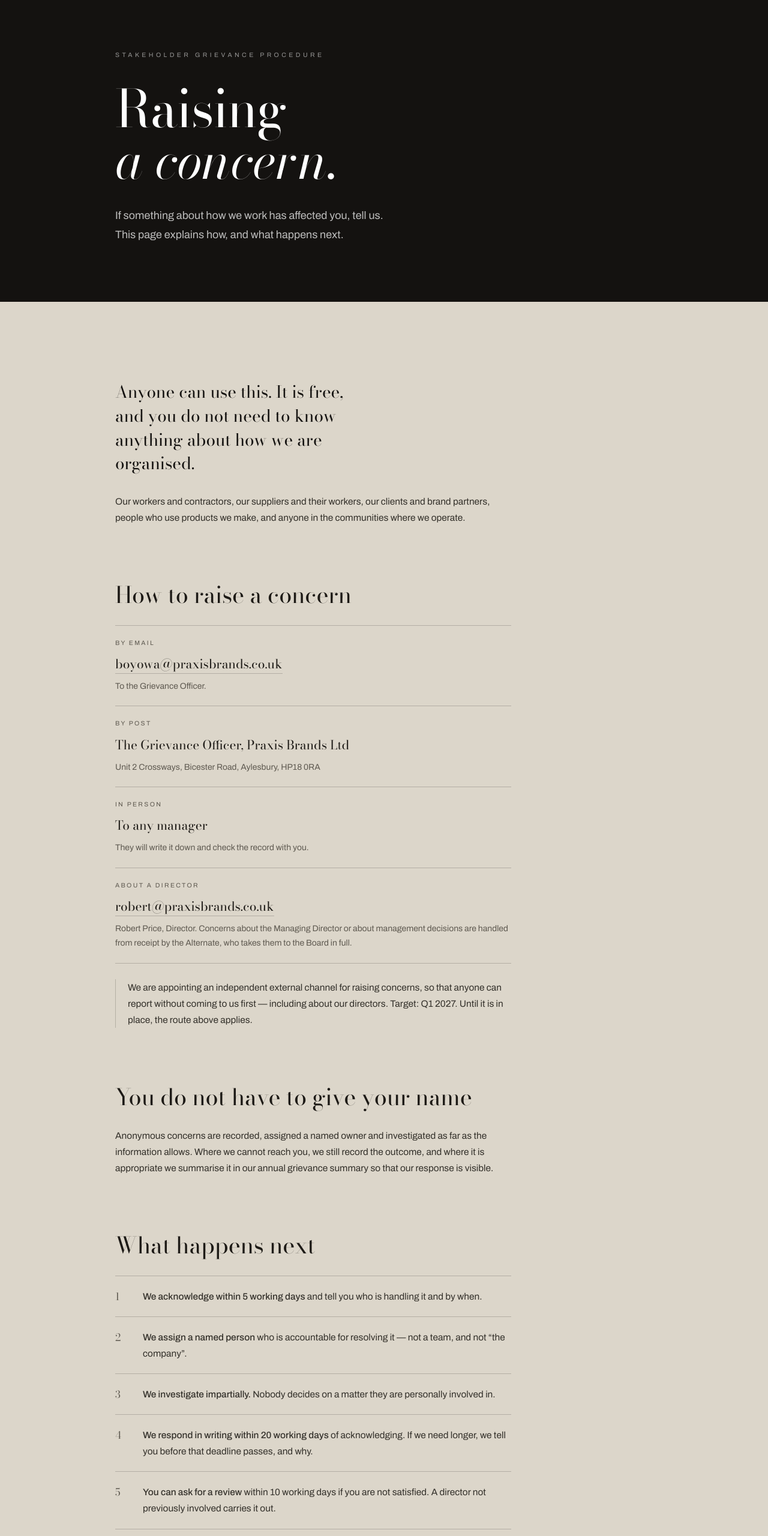
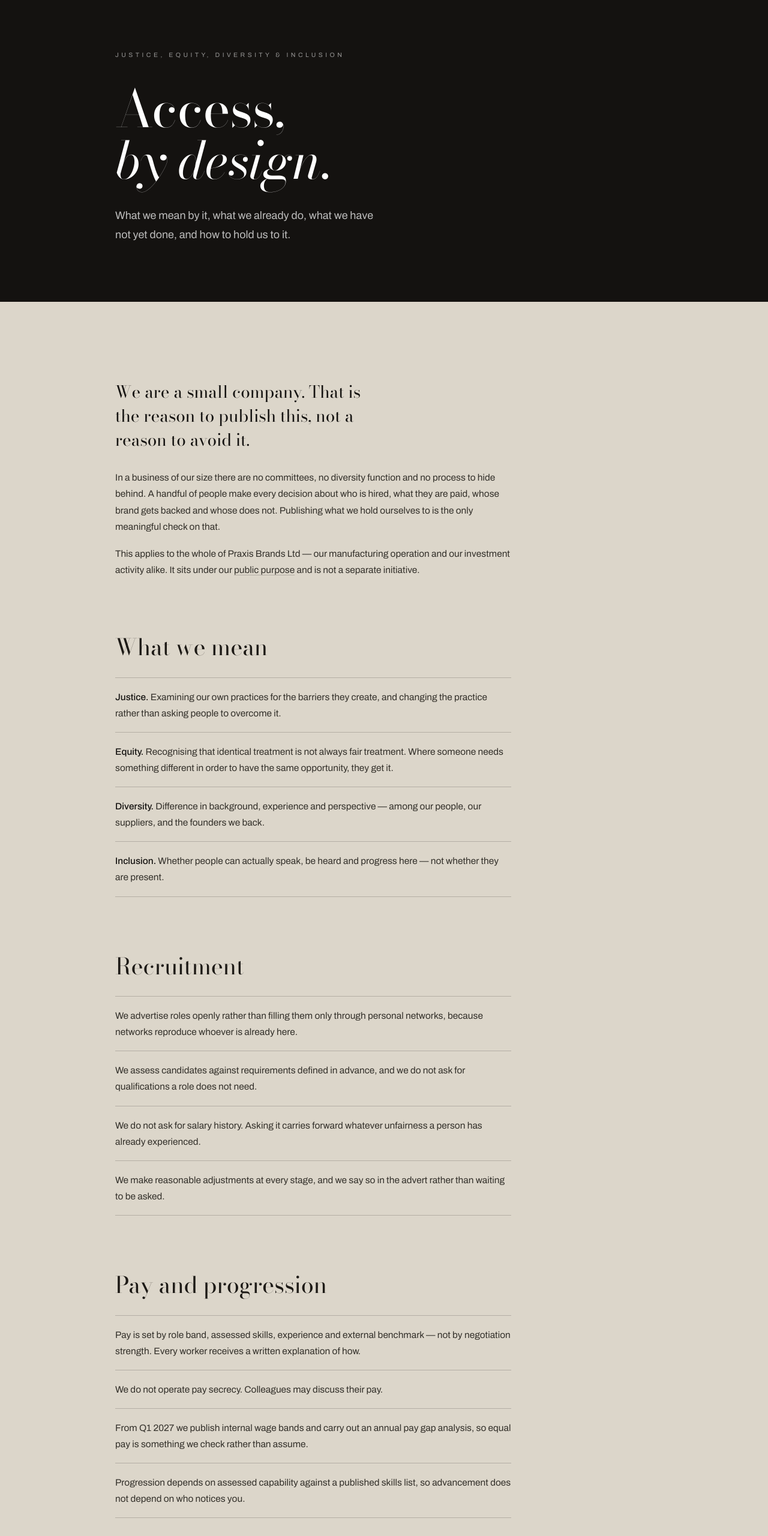
Before and after one commit to boyowa-hash/PraxisBrands-site, a plain HTML site: page index.html in a window 1280 px wide. Shown: the part 100-2660 px from the top of the page at 60% size. Drawn offline with nearby package versions, Linux system fonts and the light colour scheme.

Commit message:
Add files via upload

```diff
--- a/index.html
+++ b/index.html
@@ -1,8 +1,8 @@
 <!DOCTYPE html>
 <html lang="en-GB"><head>
 <meta charset="UTF-8"><meta name="viewport" content="width=device-width, initial-scale=1.0">
-<title>Raising a concern — Praxis Brands</title>
-<meta name="description" content="How anyone affected by Praxis Brands can raise a concern, and how we respond. No account or login required.">
+<title>Inclusion — Praxis Brands</title>
+<meta name="description" content="Our public commitment to justice, equity, diversity and inclusion — what we do, what we have not yet done, and how to hold us to it.">
 <link rel="preconnect" href="https://fonts.googleapis.com">
 <link rel="preconnect" href="https://fonts.gstatic.com" crossorigin>
 <link href="https://fonts.googleapis.com/css2?family=Archivo:ital,wght@0,400;0,500;1,400&family=Bodoni+Moda:ital,opsz,wght@0,6..96,400;0,6..96,500;1,6..96,400&display=swap" rel="stylesheet">
@@ -142,9 +142,9 @@ footer{background:var(--black);color:#fff;padding:46px 0 50px;border-top:1px sol
 
   <section class="page-hero">
     <div class="wrap">
-      <span class="eyebrow">Stakeholder grievance procedure</span>
-      <h1>Raising<br><em>a concern.</em></h1>
-      <p class="sub">If something about how we work has affected you, tell us. This page explains how, and what happens next.</p>
+      <span class="eyebrow">Justice, equity, diversity &amp; inclusion</span>
+      <h1>Access,<br><em>by design.</em></h1>
+      <p class="sub">What we mean by it, what we already do, what we have not yet done, and how to hold us to it.</p>
     </div>
   </section>
 
@@ -152,64 +152,85 @@ footer{background:var(--black);color:#fff;padding:46px 0 50px;border-top:1px sol
     <div class="wrap">
 
       <div class="block rv">
-        <p class="lede">Anyone can use this. It is free, and you do not need to know anything about how we are organised.</p>
-        <p>Our workers and contractors, our suppliers and their workers, our clients and brand partners, people who use products we make, and anyone in the communities where we operate.</p>
+        <p class="lede">We are a small company. That is the reason to publish this, not a reason to avoid it.</p>
+        <p>In a business of our size there are no committees, no diversity function and no process to hide behind. A handful of people make every decision about who is hired, what they are paid, whose brand gets backed and whose does not. Publishing what we hold ourselves to is the only meaningful check on that.</p>
+        <p>This applies to the whole of Praxis Brands Ltd &mdash; our manufacturing operation and our investment activity alike. It sits under our <a class="inline" href="/purpose">public purpose</a> and is not a separate initiative.</p>
       </div>
 
       <div class="block rv">
-        <h2>How to raise a concern</h2>
-        <div class="contacts">
-          <div class="row">
-            <div class="k">By email</div>
-            <div class="v"><a href="mailto:boyowa@praxisbrands.co.uk">boyowa@praxisbrands.co.uk</a></div>
-            <p>To the Grievance Officer.</p>
-          </div>
-          <div class="row">
-            <div class="k">By post</div>
-            <div class="v">The Grievance Officer, Praxis Brands Ltd</div>
-            <p>Unit 2 Crossways, Bicester Road, Aylesbury, HP18 0RA</p>
-          </div>
-          <div class="row">
-            <div class="k">In person</div>
-            <div class="v">To any manager</div>
-            <p>They will write it down and check the record with you.</p>
-          </div>
-          <div class="row">
-            <div class="k">About a director</div>
-            <div class="v"><a href="mailto:robert@praxisbrands.co.uk">robert@praxisbrands.co.uk</a></div>
-            <p>Robert Price, Director. Concerns about the Managing Director or about management decisions are handled from receipt by the Alternate, who takes them to the Board in full.</p>
-          </div>
-        </div>
-        <p class="note">We are appointing an independent external channel for raising concerns, so that anyone can report without coming to us first &mdash; including about our directors. Target: Q1 2027. Until it is in place, the route above applies.</p>
+        <h2>What we mean</h2>
+        <ul>
+          <li><strong>Justice.</strong> Examining our own practices for the barriers they create, and changing the practice rather than asking people to overcome it.</li>
+          <li><strong>Equity.</strong> Recognising that identical treatment is not always fair treatment. Where someone needs something different in order to have the same opportunity, they get it.</li>
+          <li><strong>Diversity.</strong> Difference in background, experience and perspective &mdash; among our people, our suppliers, and the founders we back.</li>
+          <li><strong>Inclusion.</strong> Whether people can actually speak, be heard and progress here &mdash; not whether they are present.</li>
+        </ul>
       </div>
 
       <div class="block rv">
-        <h2>You do not have to give your name</h2>
-        <p>Anonymous concerns are recorded, assigned a named owner and investigated as far as the information allows. Where we cannot reach you, we still record the outcome, and where it is appropriate we summarise it in our annual grievance summary so that our response is visible.</p>
+        <h2>Recruitment</h2>
+        <ul>
+          <li>We advertise roles openly rather than filling them only through personal networks, because networks reproduce whoever is already here.</li>
+          <li>We assess candidates against requirements defined in advance, and we do not ask for qualifications a role does not need.</li>
+          <li>We do not ask for salary history. Asking it carries forward whatever unfairness a person has already experienced.</li>
+          <li>We make reasonable adjustments at every stage, and we say so in the advert rather than waiting to be asked.</li>
+        </ul>
       </div>
 
       <div class="block rv">
-        <h2>What happens next</h2>
-        <ol class="steps">
-          <li><strong>We acknowledge within 5 working days</strong> and tell you who is handling it and by when.</li>
-          <li><strong>We assign a named person</strong> who is accountable for resolving it &mdash; not a team, and not &ldquo;the company&rdquo;.</li>
-          <li><strong>We investigate impartially.</strong> Nobody decides on a matter they are personally involved in.</li>
-          <li><strong>We respond in writing within 20 working days</strong> of acknowledging. If we need longer, we tell you before that deadline passes, and why.</li>
-          <li><strong>You can ask for a review</strong> within 10 working days if you are not satisfied. A director not previously involved carries it out.</li>
-        </ol>
+        <h2>Pay and progression</h2>
+        <ul>
+          <li>Pay is set by role band, assessed skills, experience and external benchmark &mdash; not by negotiation strength. Every worker receives a written explanation of how.</li>
+          <li>We do not operate pay secrecy. Colleagues may discuss their pay.</li>
+          <li>From Q1 2027 we publish internal wage bands and carry out an annual pay gap analysis, so equal pay is something we check rather than assume.</li>
+          <li>Progression depends on assessed capability against a published skills list, so advancement does not depend on who notices you.</li>
+        </ul>
       </div>
 
       <div class="block rv">
-        <h2>What we will not do</h2>
-        <p>We will not retaliate against anyone who raises a concern in good faith, or who supports or gives evidence in one. For suppliers, that includes your commercial relationship with us. Retaliation is itself treated as a concern of the highest priority and goes to our Board.</p>
+        <h2>A workplace that fits everyone</h2>
+        <ul>
+          <li>We make reasonable adjustments for disability, health conditions, neurodivergence, pregnancy and caring responsibilities.</li>
+          <li><strong>Protective equipment is provided in sizes and fits that work for the person wearing it.</strong> PPE designed around one body type is a safety failure as well as an inclusion one, and on a production floor it is one of the most concrete tests of whether a commitment like this is real.</li>
+          <li>We take our proactive duty to prevent sexual harassment seriously, including harassment by clients, suppliers and other third parties.</li>
+        </ul>
       </div>
 
       <div class="block rv">
-        <h2>What we do with what you tell us</h2>
-        <p>Every concern goes into a register with a named owner and a target date. Our Board reviews it quarterly. Once a year we publish a summary: how many concerns we received, how long we took, how many we were late on, and what changed as a result.</p>
-        <p>Information about a concern is shared only with those who need it to resolve the matter, held securely, and processed under UK GDPR and the Data Protection Act 2018.</p>
-        <p><a class="inline" href="/grievance/praxis-brands-stakeholder-grievance-procedure.pdf">Download the full Stakeholder Grievance Procedure (PDF) &rarr;</a></p>
-        <p class="docmeta">Praxis Brands Ltd &middot; Company No. 17222158 &middot; Version 2.1 &middot; Adopted 15 August 2026</p>
+        <h2>Voice</h2>
+        <ul>
+          <li>Anyone can raise a concern through our <a class="inline" href="/grievance">grievance procedure</a>, with protection from retaliation. Discrimination and harassment are express grounds.</li>
+          <li>From Q1 2027, an elected worker representative and a quarterly forum give workers a route into decisions that affect them.</li>
+          <li>From Q2 2027, our annual culture survey examines whether experience here differs between groups, rather than reporting a single average.</li>
+        </ul>
+      </div>
+
+      <div class="block rv">
+        <h2>Who we buy from, and who we back</h2>
+        <p>This is where our commitment reaches furthest beyond our own payroll, and where we think it matters most.</p>
+        <p class="pull">Premium manufacture excludes people through minimum orders, terms and networks. Lowering that barrier is the commitment, not a programme beside it.</p>
+        <ul>
+          <li>Our purpose is to put quality manufacturing within reach of founders who could not otherwise access it. We keep meaningful capacity open to independent and emerging founders alongside established houses.</li>
+          <li>We consider the labour practices of our suppliers, and the grievance route we publish extends to supplier workers.</li>
+        </ul>
+      </div>
+
+      <div class="block rv">
+        <h2>What we do not yet do</h2>
+        <p>Stating this is part of the commitment, not a qualification of it.</p>
+        <ul>
+          <li><strong>We do not publish workforce demographic data.</strong> At our size a breakdown would identify individuals. We will publish when we are large enough for it to be meaningful and anonymous, and we will say when we reach that point.</li>
+          <li><strong>We have not yet measured whether experience here differs between groups.</strong> The first culture survey is targeted for Q2 2027.</li>
+          <li><strong>We have no formal supplier diversity programme.</strong> We are not going to describe an intention as a programme.</li>
+          <li><strong>Our Board is two people.</strong> A board that size cannot represent a range of perspectives, and we do not claim it does. Our Stakeholder Advisory Panel, convening from Q1 2027, is how perspectives other than our own reach our decisions &mdash; and where the Board declines a recommendation, it must record why.</li>
+        </ul>
+      </div>
+
+      <div class="block rv">
+        <h2>How to hold us to this</h2>
+        <p>If you believe we have fallen short &mdash; as a worker, a candidate, a supplier, a client, a founder, or someone who applied to us and was turned down &mdash; raise it through our <a class="inline" href="/grievance">grievance procedure</a>. You may do so anonymously. You will receive a written response within published deadlines, and no one who raises a concern in good faith will suffer any detriment for it.</p>
+        <p>Our annual impact report, first published in Q3 2027, will report progress against the dated commitments above, including where we have missed them.</p>
+        <p class="docmeta">Praxis Brands Ltd &middot; Company No. 17222158 &middot; Adopted 15 August 2026</p>
       </div>
 
     </div>
```
